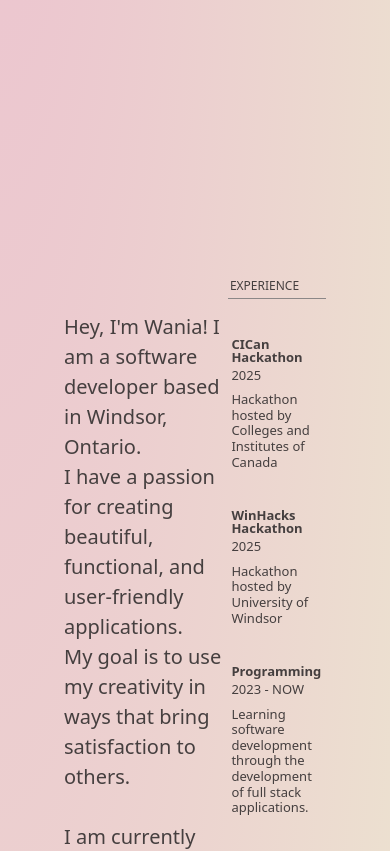
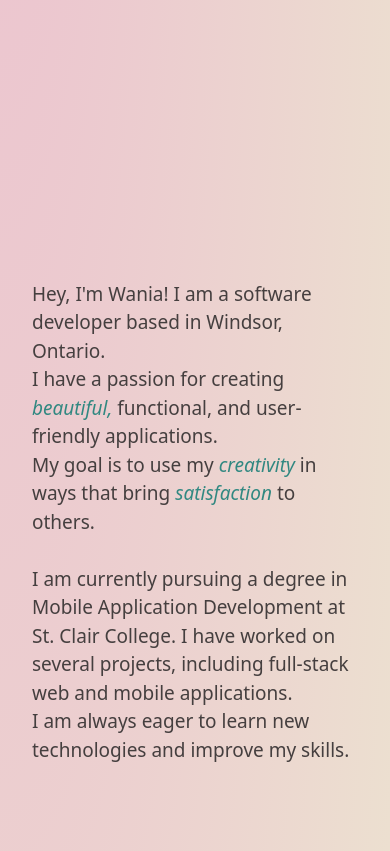
Before and after one commit to wania-sharif/wania-portfolio, a React (Vite) app: page / in a window 390 px wide. Shown: the part 700-1551 px from the top of the page. Built offline with nearby package versions, Linux system fonts and the light colour scheme.

Commit message:
#11 style highlighted words, make section responsive

```diff
--- a/src/components/About/About.css
+++ b/src/components/About/About.css
@@ -17,7 +17,13 @@
     width: 34em;
     line-height: 1.5em;
     margin-top: 8rem;
-    font-size: 20px;
+    font-size: 19px;
+}
+/* highlighted words  */
+.about strong {
+    font-weight: 400;
+    color: #318881;
+    font-style: italic;
 }
 
 /* career container  */
@@ -58,3 +64,28 @@
     margin-top: .8em;
     line-height: 1.2em;
 }
+
+@media screen and (max-width: 1220px) {
+    .about .content {
+        flex-direction: column;
+        padding: 2em;
+    }
+
+    .about .career {
+        width: 100%;
+    }
+    .about .career-item {
+        margin: 1.5em 0;
+    }
+
+}
+
+@media screen and (max-width: 1220px) {
+    .about .content > p {
+        width: 100%;
+    }
+
+    .about .career {
+        width: 100%;
+    }
+}
```
